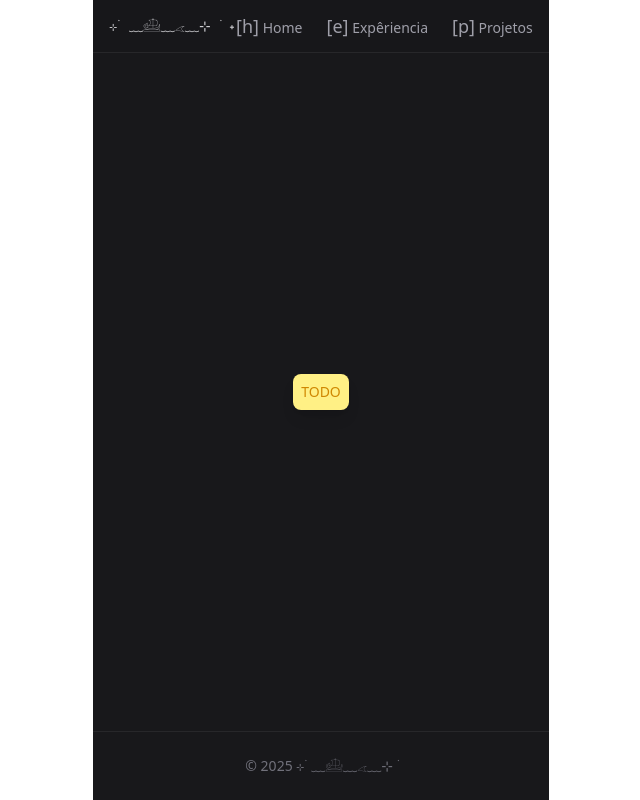
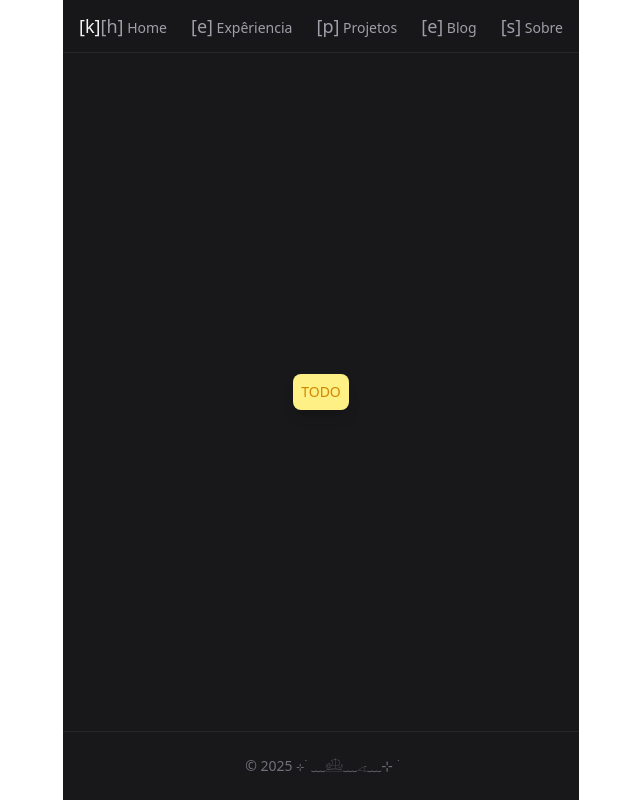
Before and after one commit to kavvata/portfolio, a React (Vite) app: page /portfolio/experience in a window 1280 px wide. Shown: the whole page, without its empty margins (319-959 px from the left). Built offline with nearby package versions, Linux system fonts and the light colour scheme; a web font is replaced by a local one.

Commit message:
fix: fixed name of KareBold component

```diff
--- /dev/null
+++ b/src/components/KareBold.tsx
@@ -0,0 +1,13 @@
+import type { PropsWithChildren } from "react";
+
+interface KareBoldProps extends React.PropsWithChildren {
+  children: React.ReactNode;
+}
+
+export const KareBold: React.FC<KareBoldProps> = ({ children }) => {
+  return (
+    <span className="text-zinc-50 font-kare text-xl text-center mx-auto my-auto">
+      {children}
+    </span>
+  );
+};
--- a/src/components/KarenBold.tsx
+++ /dev/null
@@ -1,13 +0,0 @@
-import type { PropsWithChildren } from "react";
-
-interface KarenBoldProps extends React.PropsWithChildren {
-  children: React.ReactNode;
-}
-
-export const KarenBold: React.FC<KarenBoldProps> = ({ children }) => {
-  return (
-    <span className="text-zinc-50 font-medium font-kare text-xl">
-      {children}
-    </span>
-  );
-};
--- a/src/components/Navbar.tsx
+++ b/src/components/Navbar.tsx
@@ -1,12 +1,12 @@
-import { KarenBold } from "./KarenBold";
+import { KareBold } from "./KareBold";
 
 function Navbar() {
   return (
     <nav className="border-b border-zinc-800 bg-zinc-900/60 backdrop-blur sticky top-0 z-10">
       <div className="max-w-5xl mx-auto px-4 py-3 flex justify-between items-center">
-        <span className="font-mono text-sm text-zinc-300">
-          ⊹ ࣪ ﹏𓊝﹏𓂁﹏⊹ ࣪ ˖
-        </span>
+        <a href="/portfolio/" className="hover:text-zinc-100 transition-colors">
+          <span className="font-kare text-lg">[k]</span>
+        </a>
         <ul className="flex gap-6 text-sm text-zinc-400">
           <li>
             <a
@@ -32,6 +32,22 @@ function Navbar() {
               <span className="font-kare text-lg">[p]</span> Projetos
             </a>
           </li>
+          <li>
+            <a
+              href="/portfolio/blog/"
+              className="hover:text-zinc-100 transition-colors"
+            >
+              <span className="font-kare text-lg">[e]</span> Blog
+            </a>
+          </li>
+          <li>
+            <a
+              href="/portfolio/about/"
+              className="hover:text-zinc-100 transition-colors"
+            >
+              <span className="font-kare text-lg">[s]</span> Sobre
+            </a>
+          </li>
         </ul>
       </div>
     </nav>
```
